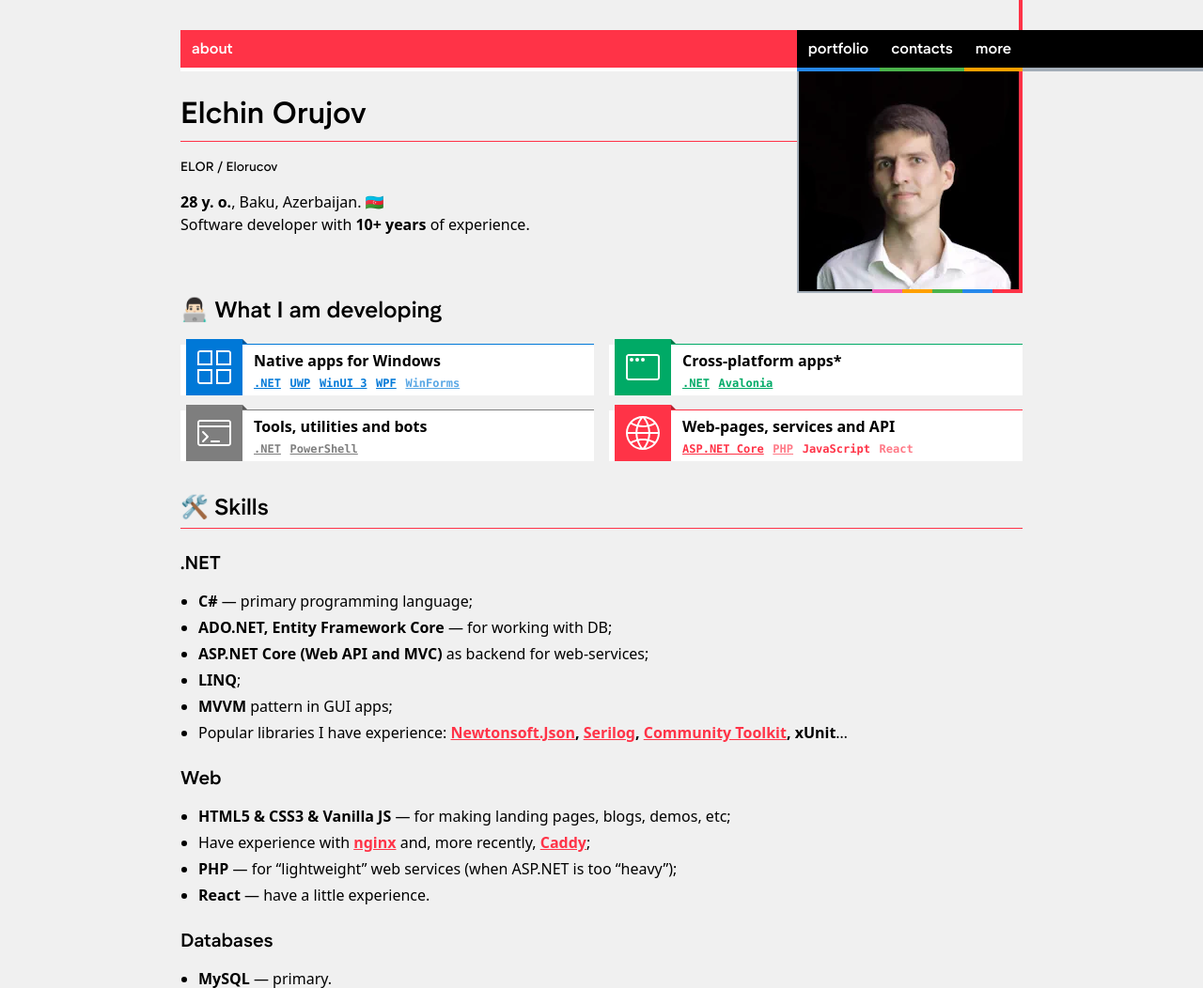
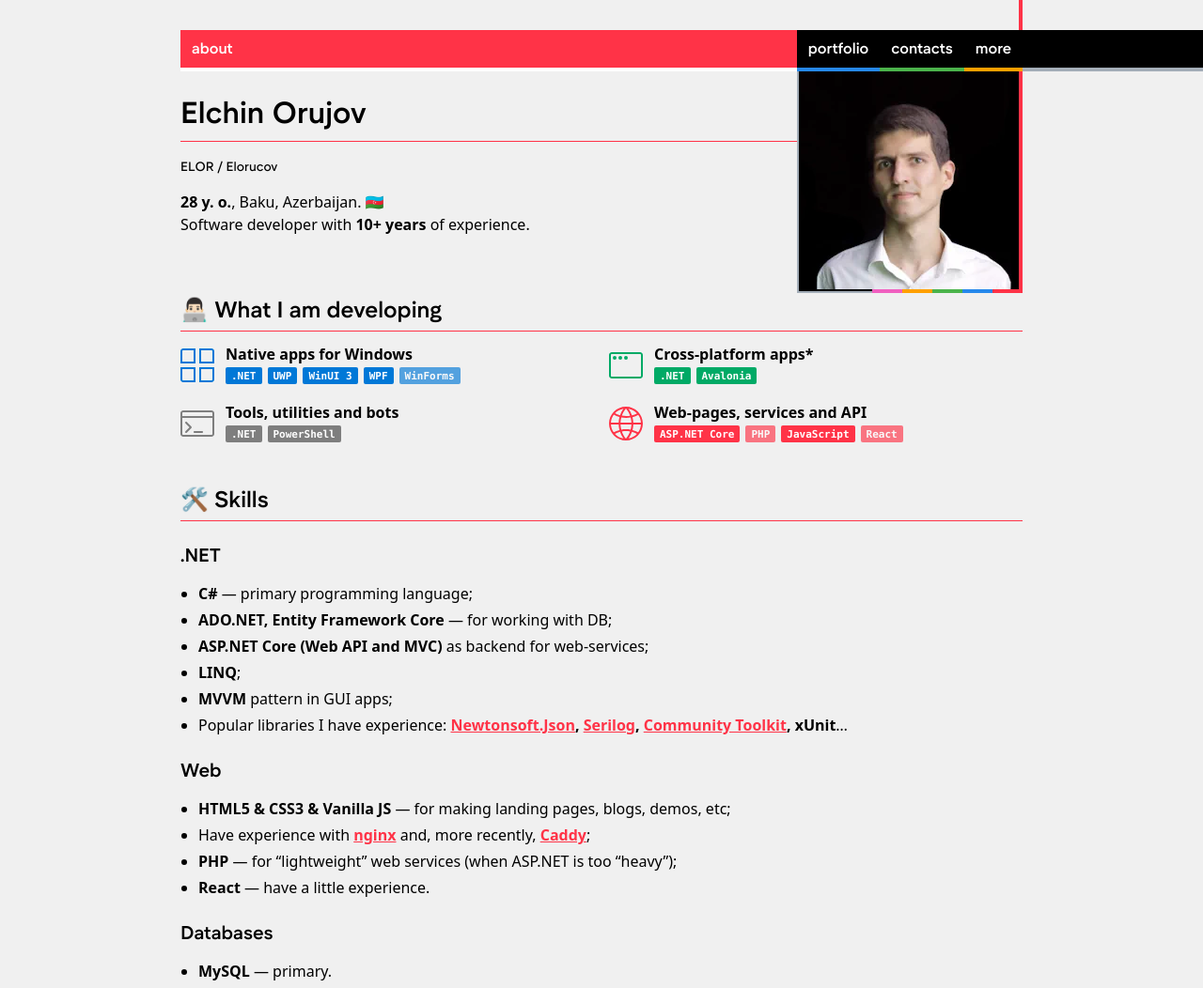
Before and after one commit to Elorucov/Me, a PHP site: page / in a window 1280 px wide. Shown: the top 1052 px of the page at 94% size. Run offline with PHP 8.4, Linux system fonts and the light colour scheme.

Commit message:
Rollback knowledge cards design with some tweaks in sizes and paddings

```diff
--- a/index.php
+++ b/index.php
@@ -351,7 +351,7 @@ $posts = array_reverse($posts);
                 <p><?= t($l["about_start"], ["age" => $age, "p_age" => pluralForm($age, $l["p_age"])]) ?></p>
                 <p>&nbsp;</p>
 
-                <h2 class="noBorder">👨🏻‍💻 <?= $l["knowledge_title"] ?></h2>
+                <h2>👨🏻‍💻 <?= $l["knowledge_title"] ?></h2>
 
                 <div class="adaptiveGrid">
                     <div class="card knowledgeCard" style="--accent:#0078d7">
--- a/res/impressive_landing/style.css
+++ b/res/impressive_landing/style.css
@@ -53,7 +53,7 @@
     --big_spacing: 32px;
     --content_item_spacing: 16px;
     --person_picture_size: 232px;
-    --knowledge_card_size: 36px;
+    --knowledge_card_icon_size: 36px;
     --knowledge_card_icon_plate_offset_top: 6px;
 }
 
@@ -575,15 +575,19 @@ a.card > section.cardContent > header:after {
 
 chips {
     display: block;
+    display: inline-block;
+    font-size: 0px; /* getting rid of margins */
 }
 
 chips .chip {
     background: var(--accent);
     color: white;
-    padding: 2px 6px;
-    margin-bottom: 4px;
-    font-size: 12px;
+    padding: 2px 6px 0px 6px;
+    font-size: 11px;
     font-weight: 600;
+    line-height: 16px;
+    font-family: var(--mono_font);
+    border-radius: 2px;
     display: inline-block;
 }
 
@@ -599,53 +603,24 @@ a.chip:hover {
     opacity: 0.65;
 }
 
-.knowledgeCard {
-    position: relative;
-    background: var(--on_page_background);
-    border-top: 0px;
-    margin-top: var(--knowledge_card_icon_plate_offset_top) !important;
-    margin-bottom: calc(16px - var(--knowledge_card_icon_plate_offset_top)) !important;
+.chip:not(:last-child) {
+    margin-right: 6px;
 }
 
-.knowledgeCard:before {
-    content: '';
-    position: absolute;
-    right: 0;
-    top: -1px;
-    width: calc(100% - var(--knowledge_card_size) - var(--knowledge_card_icon_plate_offset_top));
-    height: 1px;
-    z-index: 1;
-    background: var(--accent);
+.knowledgeCard {
+    border-top: 0px;
 }
 
 .knowledgeCard > aside:first-child {
-    padding: 12px;
-    margin: calc(var(--knowledge_card_icon_plate_offset_top) * -1) 0px 0px var(--knowledge_card_icon_plate_offset_top);
-    background: var(--accent);
-    width: var(--knowledge_card_size);
-    height: var(--knowledge_card_size);
+    width: var(--knowledge_card_icon_size);
+    height: var(--knowledge_card_icon_size);
     align-items: start;
-    position: relative;
-}
-
-.knowledgeCard > aside:first-child:before {
-    content: '';
-    position: absolute;
-    right: calc(var(--knowledge_card_icon_plate_offset_top) * -1);
-    top: 0;
-    width: var(--knowledge_card_icon_plate_offset_top);
-    height: var(--knowledge_card_icon_plate_offset_top);
-    border-width: calc(var(--knowledge_card_icon_plate_offset_top) / 2);
-    border-color: transparent transparent var(--accent) var(--accent);
-    border-style: solid;
-    box-sizing: border-box;
-    filter: brightness(0.7);
+    margin-top: 2px;
 }
 
 .knowledgeCard > aside:first-child > svg {
     width: inherit;
     height: inherit;
-    color: #fff;
 }
 
 .knowledgeCard > section.cardContent {
@@ -654,7 +629,8 @@ a.chip:hover {
 }
 
 .knowledgeCard > section.cardContent > header {
-    padding: 5px 0px 0px 0px;
+    padding: 0px;
+    line-height: 1em;
     font-family: inherit;
     font-weight: 600;
     background: unset;
@@ -665,19 +641,8 @@ a.chip:hover {
     padding: 0px;
 }
 
-.knowledgeCard chips .chip {
-    background: transparent;
-    color: var(--accent);
-    font-family: var(--mono_font);
-    padding: 0px;
-}
-
-.knowledgeCard chips .chip:not(:last-child) {
-    margin-right: 6px;
-}
-
-.knowledgeCard chips a.chip {
-    text-decoration: underline;
+.knowledgeCard chips {
+    margin: 6px 0px;
 }
 
 #personPictureFrame {
@@ -850,8 +815,7 @@ body:not(.light) {
     @media (prefers-color-scheme: dark) {
         #contactsTab .card > aside:first-child > svg,
         .card > section.cardContent > content > input[type="checkbox"].dlg + label,
-        .card content a:not(.chip),
-        .knowledgeCard chips > .chip {
+        .card content a:not(.chip) {
             filter: brightness(1.25);
         }
     }
```
